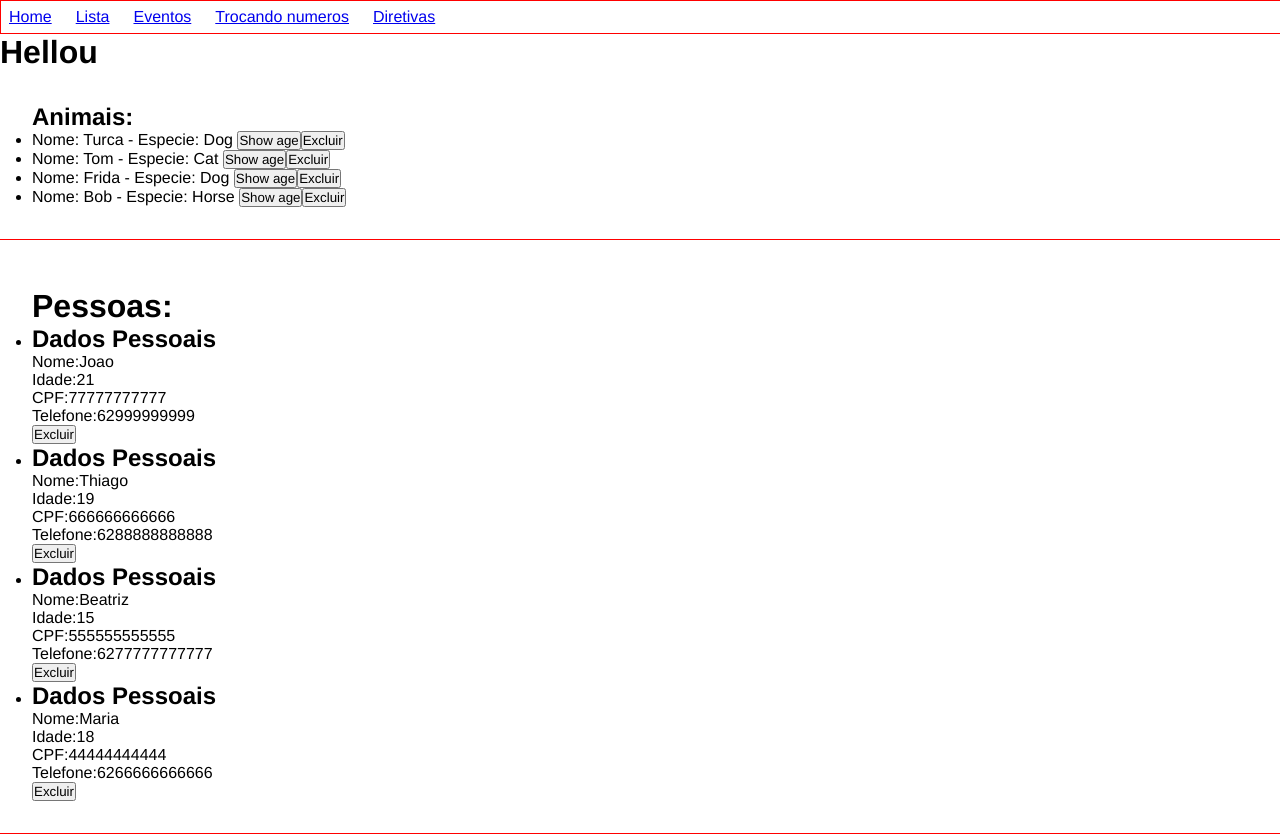
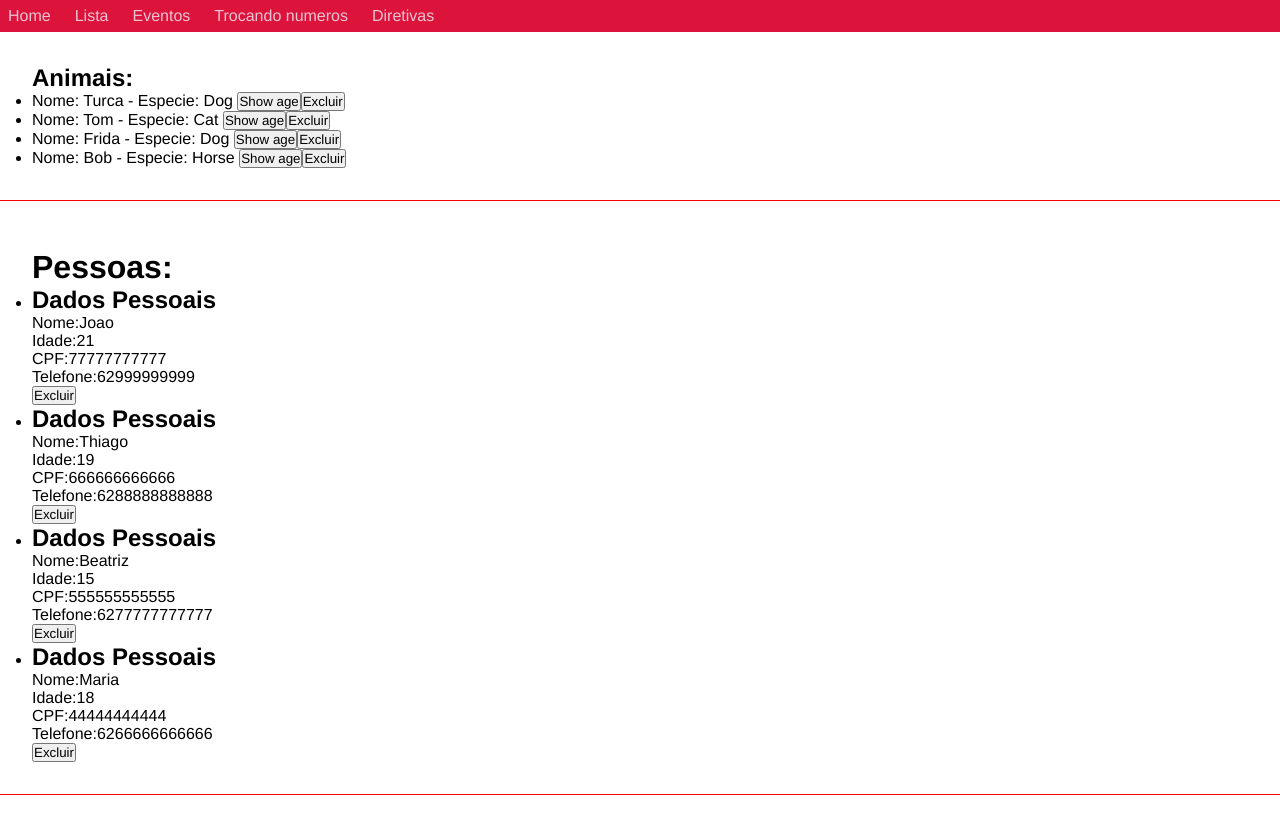
Before and after one commit to Eduardo007-lang/curso_angular, an Angular app: page /list in a window 1280 px wide. Shown: the top 840 px of the page. After the commit the page ends 811 px from the top, so only its background shows below. Built offline with nearby package versions, Linux system fonts and the light colour scheme.

Commit message:
feat:added header in project curse

```diff
--- a/src/app/app.component.html
+++ b/src/app/app.component.html
@@ -1,5 +1,4 @@
 <body>
  <app-header/>
-  <h1>Hellou</h1>
    <router-outlet />
 </body>
--- a/src/app/components/header/header.component.css
+++ b/src/app/components/header/header.component.css
@@ -1,10 +1,20 @@
 .header {
     width: 100%;
     height: 2.0rem;
-    border: 1px solid red;
+    background-color: #DC143C;
     padding-left: 8px;
     display: flex;
     justify-content: left;
     align-items: center;
     gap: 1.5rem;
 }
+
+a {
+    text-decoration: none;
+    color: rgba(240, 248, 255, 0.774);
+}
+
+ a:hover {
+    cursor: pointer;
+    color:  aliceblue;
+}
```
